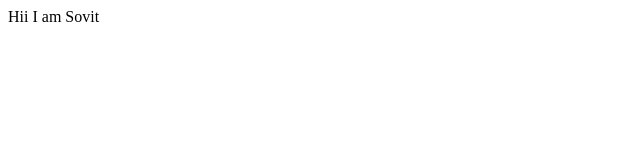
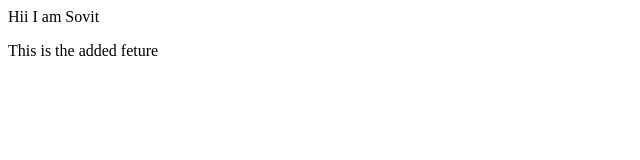
Before and after one commit to Gupteswar-Achary/Cognifyz, a plain HTML site: page index.html in a window 1280 px wide. Shown: the whole page, without its empty margins (0-640 px from the left). Drawn offline with Linux system fonts and the light colour scheme.

Commit message:
Add a new feature

```diff
--- a/index.html
+++ b/index.html
@@ -1 +1,2 @@
 <p>Hii I am Sovit</p>
+<p>This is the added feture</p>
```
